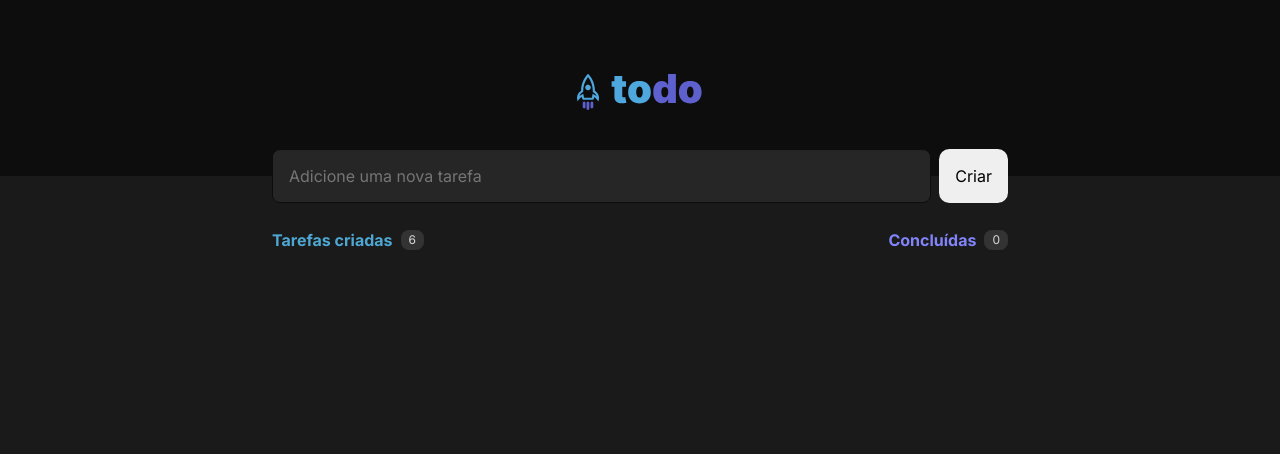
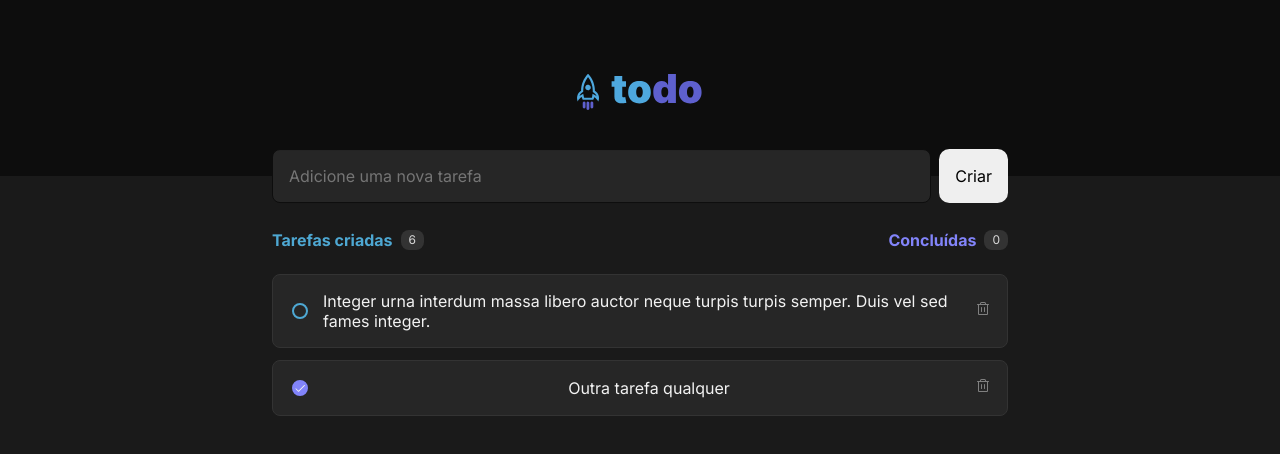
Before and after one commit to espjotape/ToDo-List, a React (Vite) app: page / in a window 1280 px wide. Shown: the top 454 px of the page. Built offline with nearby package versions, Linux system fonts and the light colour scheme.

Commit message:
Component: Task

```diff
--- a/package.json
+++ b/package.json
@@ -10,6 +10,7 @@
     "preview": "vite preview"
   },
   "dependencies": {
+    "@phosphor-icons/react": "^2.1.7",
     "phosphor-icons": "^1.4.2",
     "react": "^19.0.0",
     "react-dom": "^19.0.0",
--- a/src/App.tsx
+++ b/src/App.tsx
@@ -1,10 +1,40 @@
 import { Header } from "./components/Header/Header"
 import { Input } from "./components/Input/Input";
 import { TaskInfoCard } from "./components/TaskInfoCard/TaskInfoCard"
+import { EmptyState } from "./components/EmptyState/EmptyState.tsx";
 
 import { Container, Content, TaskAction, TaskContainer, ButtonCreate } from './AppStyles';
+import { Task } from "./components/Task/Task.tsx";
+import { useState } from "react";
+
+export interface ITask {
+  id: number
+  content: string;
+  isDone: boolean;
+}
 
 export function App() {
+  const [tasks, setTasks] = useState<ITask[]>([
+    {
+      id: 1,
+      content: "Integer urna interdum massa libero auctor neque turpis turpis semper. Duis vel sed fames integer.",
+      isDone: false
+    },
+    {
+      id: 2,
+      content: "Outra tarefa qualquer",
+      isDone: true
+    }
+  ]);
+
+  function toggleTaskStatus(id: number) {
+  setTasks(prevTasks =>
+    prevTasks.map(task =>
+      task.id === id ? { ...task, isDone: !task.isDone } : task
+    )
+   );
+  }
+
  return (
  <Container>
    <Header/>
@@ -17,6 +47,19 @@ export function App() {
 
     <Content>
       <TaskInfoCard />
+      {tasks.length > 0 ? (
+        <div>
+          {tasks.map ((task) => (
+            <Task
+            key={task.id}
+            data={task}
+            onToggleDone={() => toggleTaskStatus(task.id)}
+            />
+          ))}
+        </div>
+      ) : (
+        <EmptyState />
+      )}
     </Content>
     </TaskContainer>
   </Container>
--- a/src/AppStyles.ts
+++ b/src/AppStyles.ts
@@ -36,6 +36,7 @@ export const ButtonCreate = styled.button`
 
 export const Content = styled.main`
   display: flex;
+  flex-direction: column;
   justify-content: space-between;
   width: 100%;
 `;
--- /dev/null
+++ b/src/components/EmptyState/EmptyState.tsx
@@ -0,0 +1,14 @@
+import { Container } from "./EmptyStateStyles"
+
+export function EmptyState() {
+ return(
+  <Container>
+   <div className="separator" />
+    <img src="/src/assets/clipboard.svg" alt="prancheta" />
+    <p>
+    <strong>Você ainda não tem tarefas cadastradas </strong>
+    Crie tarefas e organize seus itens a fazer
+    </p>
+  </Container>
+ )
+}
--- /dev/null
+++ b/src/components/EmptyState/EmptyStateStyles.ts
@@ -0,0 +1,18 @@
+import styled from "styled-components";
+
+export const Container = styled.div`
+ display: flex;
+ flex-direction: column;
+ align-items: center;
+ gap: 1rem;
+ padding: 4rem 1rem;
+
+ margin-top: 1.5rem;
+ border-top: 1px solid ${({theme}) => theme.COLORS.GRAY_400};
+
+ p {
+  display: flex;
+  flex-direction: column;
+  color: ${({theme}) => theme.COLORS.GRAY_300}
+ }
+`
--- /dev/null
+++ b/src/components/Task/Task.tsx
@@ -0,0 +1,28 @@
+import { Container } from "./TaskStyles"
+import { Check, Trash } from "@phosphor-icons/react";
+import { ITask } from "../../App";
+
+interface Props {
+ data: ITask
+ onToggleDone: () => void;
+}
+
+export function Task({ data, onToggleDone } : Props) {
+ const checkboxClassName = data.isDone ? "checkbox-checked" : "checkbox-unchecked";
+ return(
+  <Container>
+   <label htmlFor="checkbox">
+    <input readOnly type="checkbox" checked={data.isDone} onClick={onToggleDone} />
+    <span className={`checkbox ${checkboxClassName}`}>
+     {data.isDone && <Check size={12}/>}
+    </span>
+   </label>
+
+   <p>{data.content}</p>
+
+   <button>
+    <Trash size={16} />
+   </button>
+  </Container>
+ )
+}
--- /dev/null
+++ b/src/components/Task/TaskStyles.ts
@@ -0,0 +1,70 @@
+import styled from "styled-components";
+
+export const Container = styled.div`
+ display: flex;
+ width: 100%;
+ flex: 1;
+ padding: 1rem;
+ border-radius: 8px;
+ align-items: center;
+ justify-content: space-between;
+
+ background-color: ${({theme}) => theme.COLORS.GRAY_500};
+ border: 1px solid ${({theme}) => theme.COLORS.GRAY_400};
+
+ & + & {
+  margin-top: 0.75rem;
+ }
+
+ > label {
+  display: flex;
+  padding: 3px;
+  align-items: center;
+  gap: 0.75rem;
+ }
+
+ label input[type='checkbox'] {
+  display: none;
+ }
+
+ .checkbox {
+  border-radius: 50%;
+  height: 1rem;
+  width: 1rem;
+  display: flex;
+  align-items: center;
+  justify-content: center;
+  transition: all 0.2s;
+  margin-right: 0.75rem;
+ }
+
+ .checkbox-checked {
+  background-color: ${({ theme }) => theme.COLORS.PURPLE};
+  border: 2px solid ${({ theme }) => theme.COLORS.PURPLE};
+ }
+
+ .checkbox-unchecked {
+  background-color: transparent;
+  border: 2px solid ${({ theme }) => theme.COLORS.BLUE};
+ }
+
+ > button {
+  border: none;
+  background: transparent;
+  cursor: pointer;
+  transition: color 0.2s
+
+  display: flex;
+  align-items: center;
+  justify-content: center;
+
+  svg {
+   color: #808080;
+   transition: color 0.2s;
+   }
+  }
+
+  > button svg:hover {
+   color: ${({ theme }) => theme.COLORS.DANGER};
+  }
+`
--- a/src/components/TaskInfoCard/TaskInfoCardStyles.ts
+++ b/src/components/TaskInfoCard/TaskInfoCardStyles.ts
@@ -5,6 +5,7 @@ export const Container = styled.header `
  align-items: center;
  justify-content: space-between;
  width: 100%;
+ margin-bottom: 1.5rem;
 
  background-color: ${({ theme }) => theme.COLORS.GRAY_600};
  color: ${({ theme }) => theme.COLORS.GRAY_100};
```
Also changed, not shown: src/assets/clipboard.svg (added), 1 other file (tests, documents, lock files or other folders).
